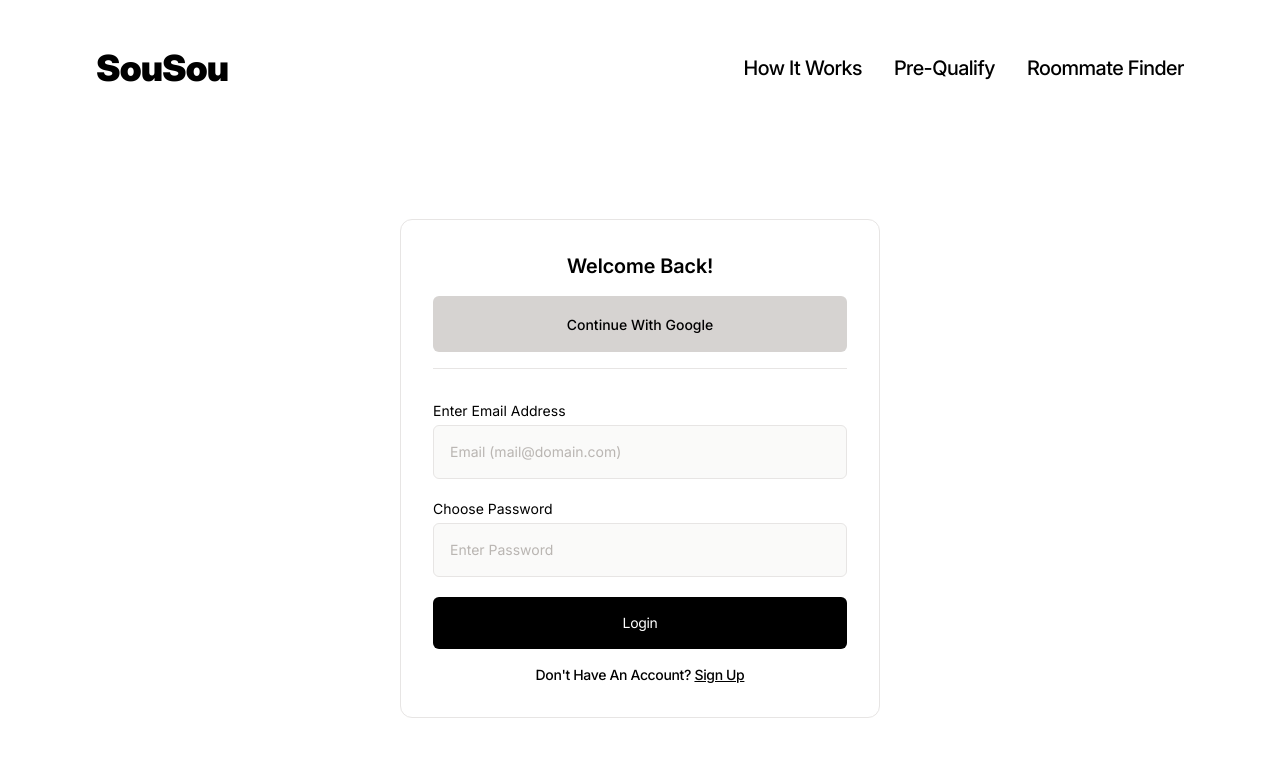
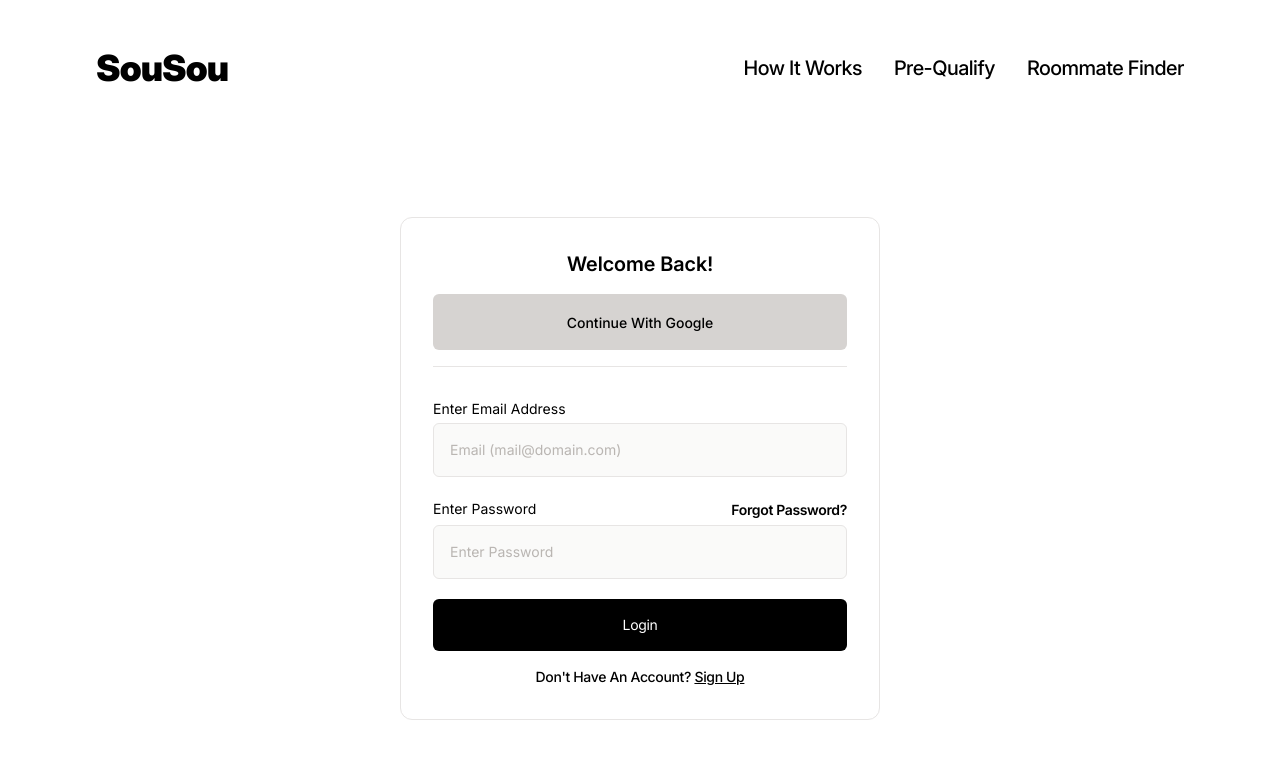
Before and after one commit to Jeremiah-Olatunde/sousou-frontend, a React (Vite) app: page /login in a window 1280 px wide. Shown: the top 758 px of the page. Built offline with nearby package versions, Linux system fonts and the light colour scheme.

Commit message:
fix(ui): page login

```diff
--- a/src/app/pages/login/index.tsx
+++ b/src/app/pages/login/index.tsx
@@ -1,7 +1,7 @@
 import { ClickableStone } from "../../../components/clickables";
 import {
-  FieldChoosePassword,
   FieldEmail,
+  FieldPassword,
   Form,
   FormContainer,
   FormHeader,
@@ -28,7 +28,7 @@ export function Login() {
           <Form>
             <FieldEmail />
 
-            <FieldChoosePassword />
+            <FieldPassword />
             <FormSubmit text="login" />
           </Form>
 
```
